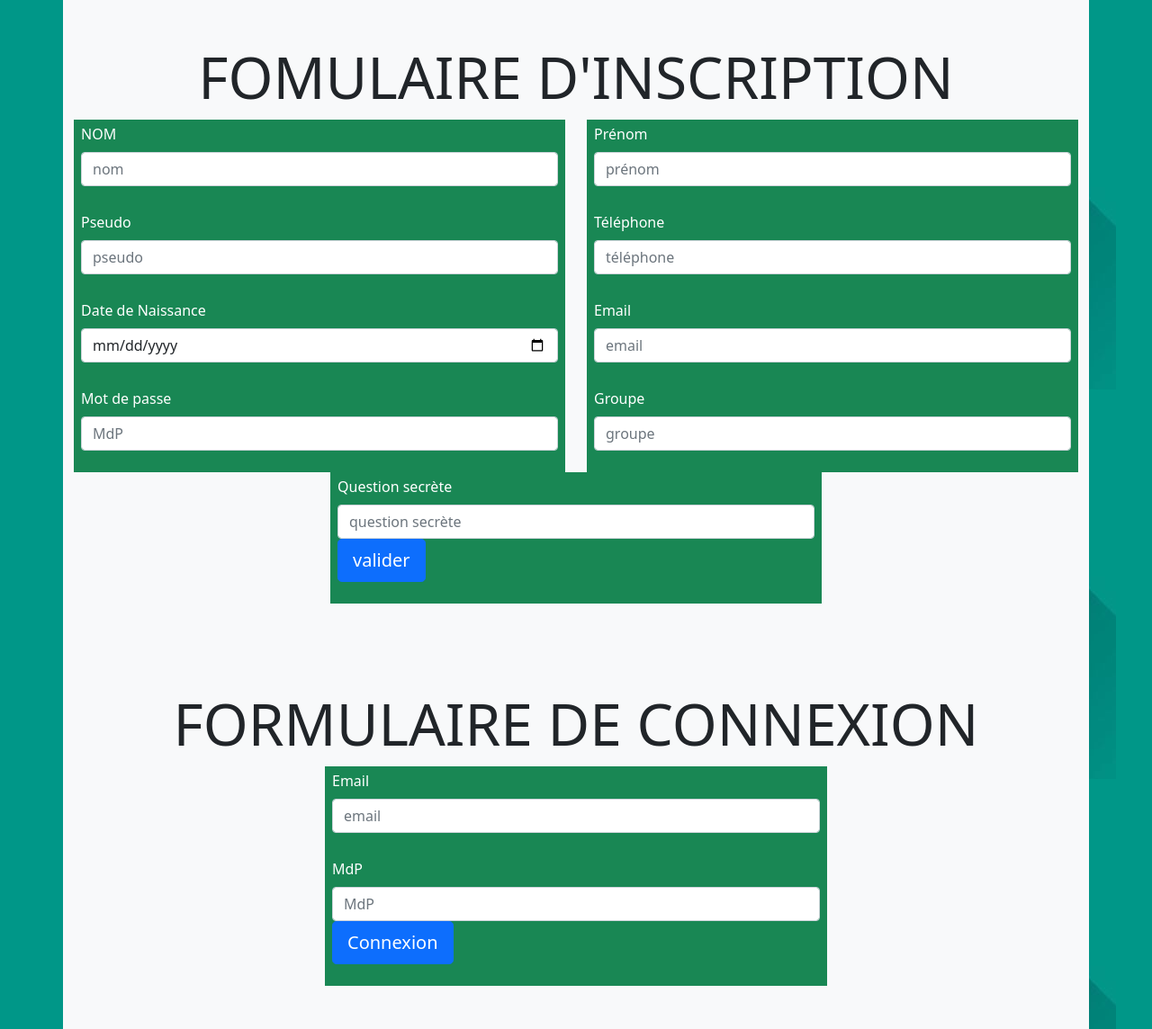
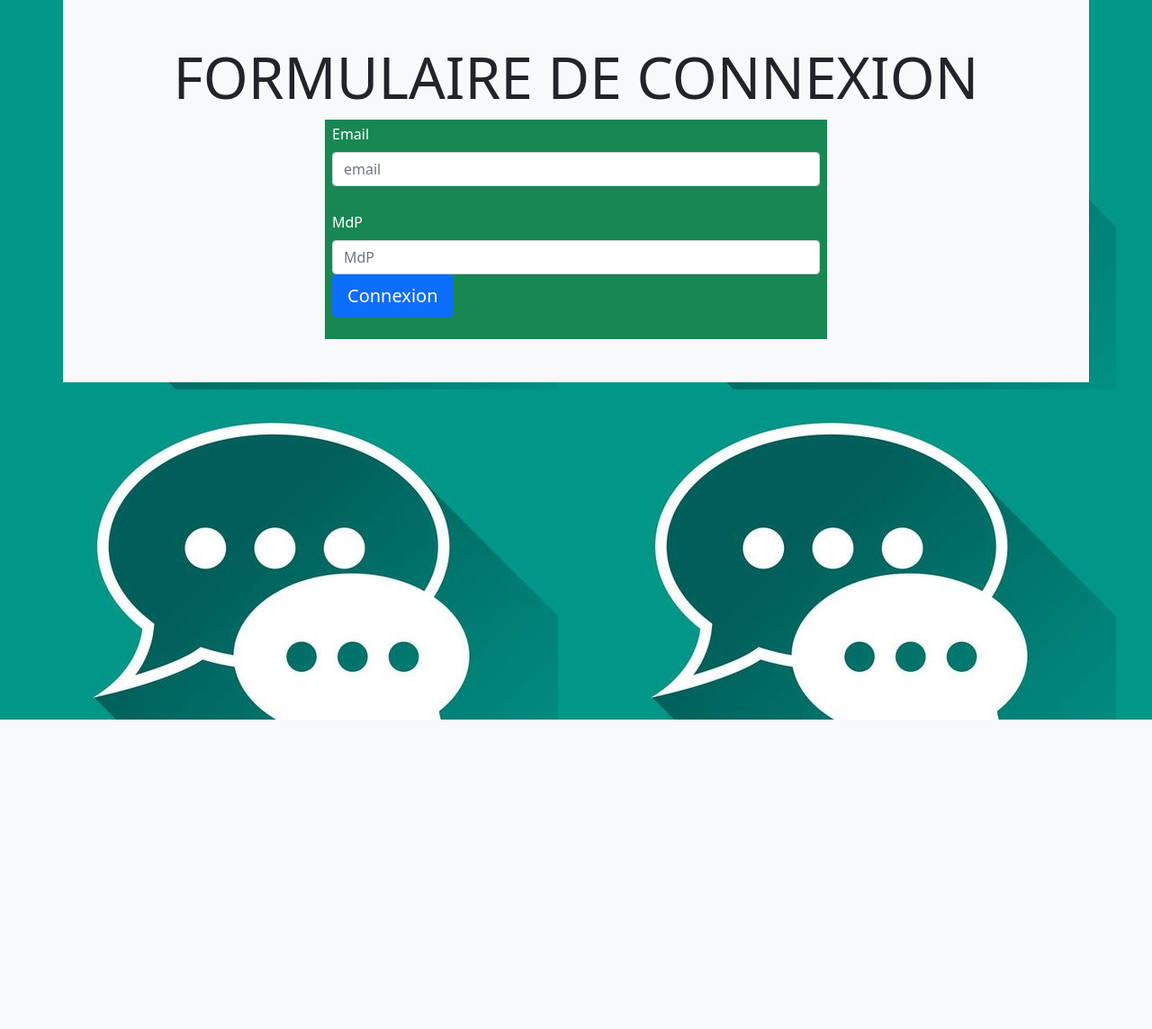
Before and after one commit to Vbonnier/projetTchat, a PHP site: page / in a window 1280 px wide. Shown: the whole page at 90% size. After the commit the page ends 800 px from the top, so only its background shows below. Run offline with PHP 8.4, Linux system fonts and the light colour scheme.

Commit message:
modif 9:49

```diff
--- a/index.php
+++ b/index.php
@@ -4,95 +4,13 @@
     <meta charset="UTF-8">
     <meta http-equiv="X-UA-Compatible" content="IE=edge">
     <meta name="viewport" content="width=device-width, initial-scale=1.0">
-    <title>inscription/connexion</title>
+    <title>connexion</title>
     <link href="https://cdn.jsdelivr.net/npm/bootstrap@5.1.3/dist/css/bootstrap.min.css" rel="stylesheet"
     integrity="sha384-1BmE4kWBq78iYhFldvKuhfTAU6auU8tT94WrHftjDbrCEXSU1oBoqyl2QvZ6jIW3"
     crossorigin="anonymous">
 
     <link rel="stylesheet" href="style.css">
 </head>
-<body>
-
-
-
-
-    <div class="container py-5 bg-light">
-            <h1 class="display-3 text-dark text-center">FOMULAIRE D'INSCRIPTION</h1>
-
-    <form method ="POST">
-        <div class="row">
-
-        <div class="col-md-6">
-            <div class="bg-success ps-2 pe-2 pt-1 pb-4">
-            <label for="exampleInputNom" class="form-label text-white ">NOM</label>
-            <input type="text" class="form-control" name="nom" placeholder="nom" required>
-            </div>
-        </div>
-
-        <div class="col-md-6">
-        <div class="bg-success ps-2 pe-2 pt-1 pb-4">
-            <label for="exampleInputPrenom" class="form-label text-white">Prénom</label>
-            <input type="text" class="form-control" name="prenom" placeholder="prénom" required>
-            </div>
-        </div>
-
-        <div class="col-md-6">
-        <div class="bg-success ps-2 pe-2 pt-1 pb-4">
-            <label for="exampleInputPseudo" class="form-label text-white">Pseudo</label>
-            <input type="text" class="form-control" name="pseudo" placeholder="pseudo" required>
-            </div>
-        </div>
-
-        <div class="col-md-6">
-        <div class="bg-success ps-2 pe-2 pt-1 pb-4">
-            <label for="exampleInputTel" class="form-label text-white">Téléphone</label>
-            <input type="text" class="form-control" name="telephone" placeholder="téléphone" required>
-            </div>
-        </div>
-
-        <div class="col-md-6">
-        <div class="bg-success ps-2 pe-2 pt-1 pb-4">
-            <label for="exampleInputDOB" class="form-label text-white">Date de Naissance</label>
-            <input type="date" class="form-control" name="DOB"placeholder="dateDeNaissance" required>
-            </div>
-        </div>
-
-        <div class="col-md-6">
-        <div class="bg-success ps-2 pe-2 pt-1 pb-4">
-            <label for="exampleInputEmail" class="form-label text-white">Email</label>
-            <input type="email" class="form-control" name="email" placeholder="email" required>
-            </div>
-        </div>
-
-        <div class="col-md-6">
-        <div class="bg-success ps-2 pe-2 pt-1 pb-4">
-            <label for="exampleInputMdP" class="form-label text-white">Mot de passe</label>
-            <input type="password" class="form-control" name="MdP" placeholder="MdP" required>
-            </div>
-        </div>
-
-        <div class="col-md-6">
-        <div class="bg-success ps-2 pe-2 pt-1 pb-4">
-            <label for="exampleInputGroupe" class="form-label text-white">Groupe</label>
-            <input type="text" id="#group" class="form-control" name="groupe" placeholder="groupe" required>
-            </div>
-        </div>
-
-        <div class="col-md-6">
-        <div class="bg-success ps-2 pe-2 pt-1 pb-4">
-            <label for="exampleInputQuestion" class="form-label text-white">Question secrète</label>
-            <input type="text" class="form-control" name="question" placeholder="question secrète" required>
-            <button type="submit" class="btn btn-lg btn-primary" name="bouton1" >valider</button>
-        </div>
-
-        </div>
-
-
-
-
-    </form>
-    </div>
-    </div>
 
 
     <div class="container py-5 bg-light">
@@ -110,7 +28,7 @@
         <div class="col-md-6">
         <div class="bg-success ps-2 pe-2 pt-1 pb-4">
         <label for="exampleInputMdP" class="form-label text-white ">MdP</label>
-            <input type="password" class="form-control name="MdP" placeholder="MdP" required>
+            <input type="password" class="form-control name="mdp" placeholder="MdP" required>
             <button type="submit" class="btn btn-lg btn-primary" name="bouton2" >Connexion</button>
         </div>
         </div>
```
Also changed, not shown: inscription.php (added, +97 -0 lines).
